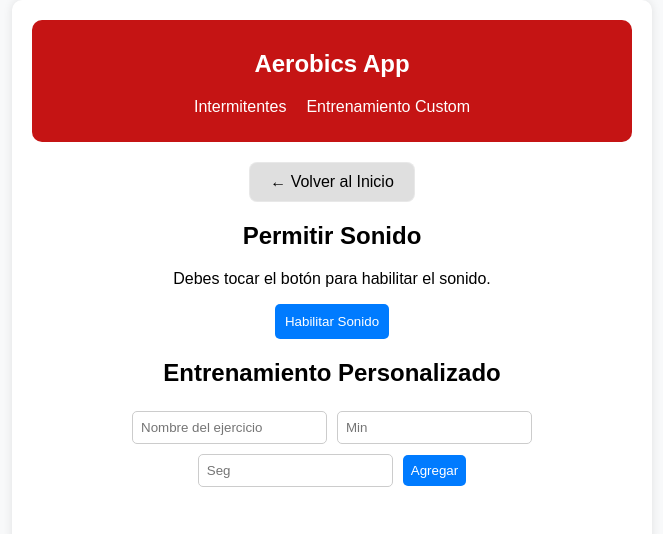
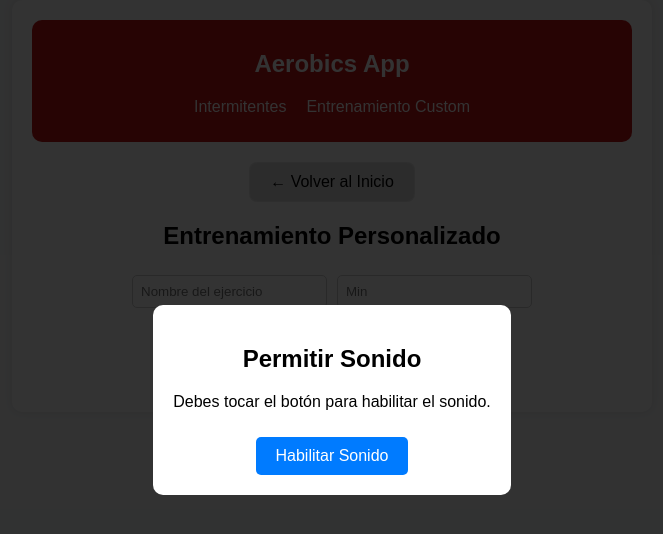
Before and after one commit to LauchaDB/aerobics_app, a React (Create React App) app: page /custom-training in a window 1280 px wide. Shown: the top 534 px of the page, without its empty margins (308-971 px from the left). Built offline with nearby package versions, Linux system fonts and the light colour scheme.

Commit message:
subiendo unos cambios

```diff
--- a/src/App.js
+++ b/src/App.js
@@ -11,7 +11,7 @@ function App() {
         <Router>
             <div className="container">
                 <Routes>
-                    <Route path="/" element={<Landing />} />
+                    <Route path="" element={<Landing />} />
                     <Route path="/intermitentes" element={
                         <div>
                             <Menu />
--- a/src/pages/CustomTraining.js
+++ b/src/pages/CustomTraining.js
@@ -148,11 +148,36 @@ function CustomTraining() {
                 ← Volver al Inicio
             </button>
             {showModal && (
-                <div className="modal">
-                    <div className="modal-content">
+                <div className="modal" style={{
+                    position: 'fixed',
+                    top: 0,
+                    left: 0,
+                    width: '100%',
+                    height: '100%',
+                    background: 'rgba(0, 0, 0, 0.8)',
+                    display: 'flex',
+                    justifyContent: 'center',
+                    alignItems: 'center'
+                }}>
+                    <div className="modal-content" style={{
+                        background: 'white',
+                        padding: '20px',
+                        borderRadius: '10px',
+                        textAlign: 'center'
+                    }}>
                         <h2>Permitir Sonido</h2>
                         <p>Debes tocar el botón para habilitar el sonido.</p>
-                        <button onClick={enableAudioCustomTraining}>Habilitar Sonido</button>
+                        <button
+                            onClick={enableAudioCustomTraining}
+                            style={{
+                                padding: '10px 20px',
+                                marginTop: '10px',
+                                fontSize: '16px',
+                                cursor: 'pointer'
+                            }}
+                        >
+                            Habilitar Sonido
+                        </button>
                     </div>
                 </div>
             )}
```
